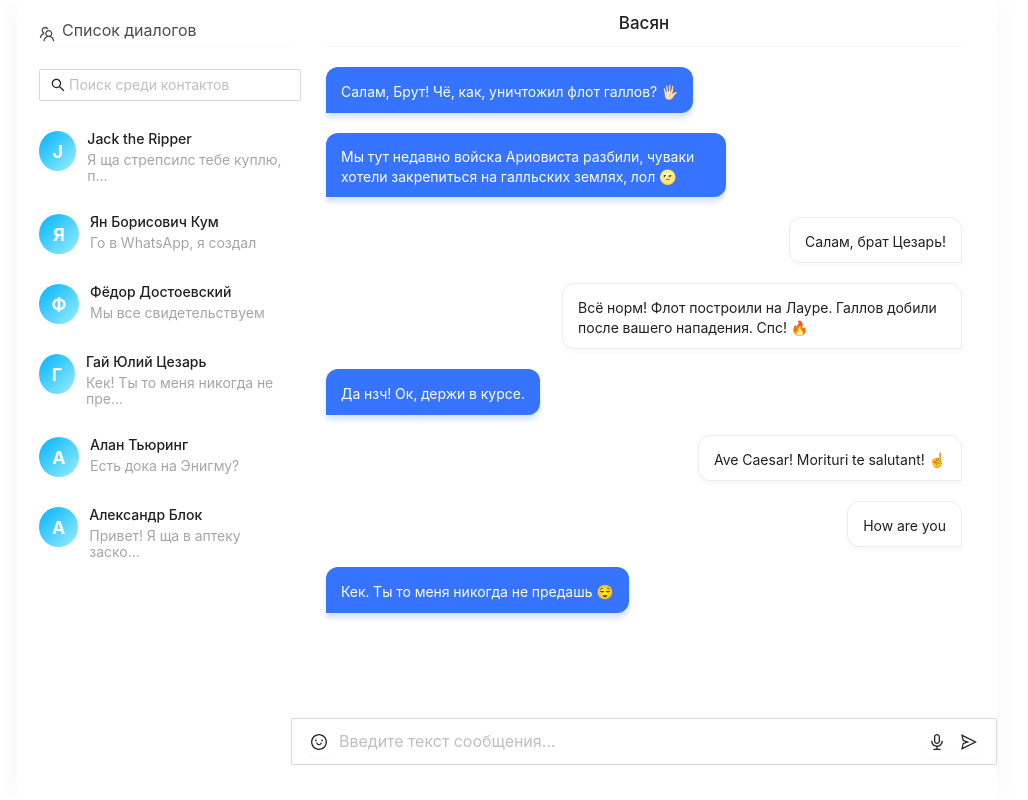
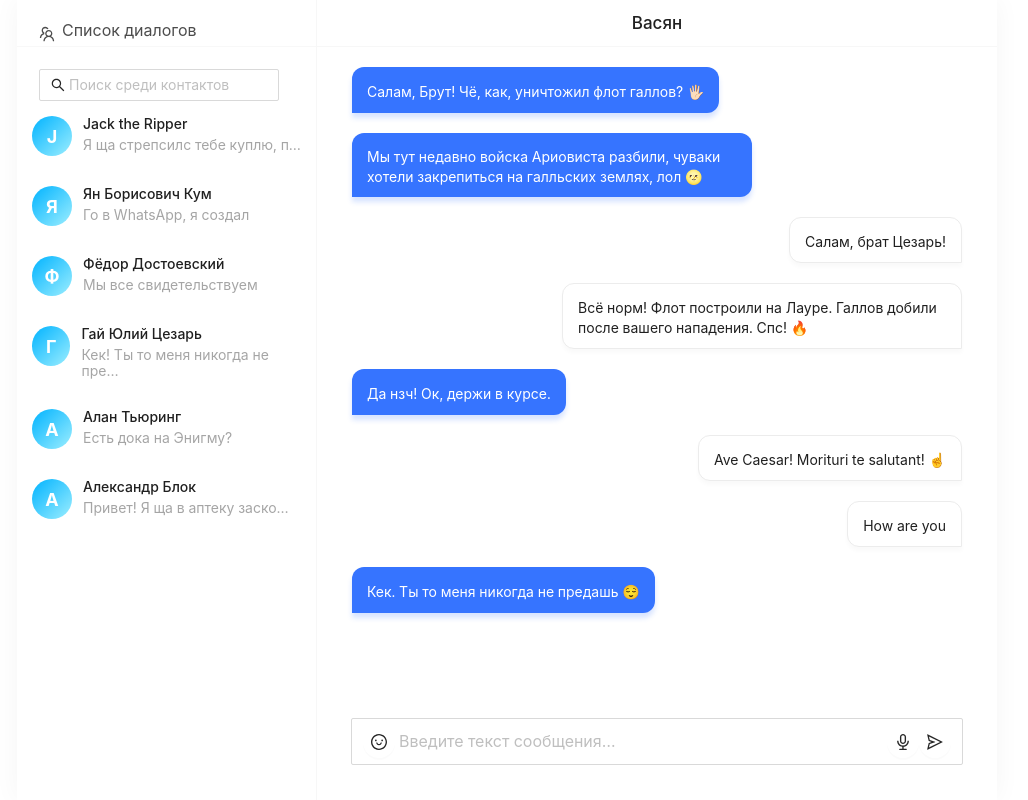
Before and after one commit to 1used23/socket-chat, a React app: page /#/im in a window 1280 px wide. Shown: the whole page, without its empty margins (133-1161 px from the left). Built offline with nearby package versions, Linux system fonts and the light colour scheme.

Commit message:
some fixes in css

```diff
--- a/src/components/Dialog/Dialog.scss
+++ b/src/components/Dialog/Dialog.scss
@@ -1,5 +1,5 @@
 .dialog {
-  padding: 15px 35px 0 35px;
+  padding: 15px 0px 0 0px;
   height: 100%;
   position: relative;
   width: 75%;
--- a/src/components/DialogsList/DialogsList.scss
+++ b/src/components/DialogsList/DialogsList.scss
@@ -1,10 +1,9 @@
 .dialogs-list {
   width: 25%;
-  min-width: 274px;
-  padding-left: 22px;
-
+  min-width: 300px;
+  border-right: 1px solid #F7F7F7;
   &__search {
-    padding: 22px 22px 0 0 !important;
+    padding: 22px 22px 0 22px !important;
     width: 284px;
   }
   &__title {
@@ -13,7 +12,7 @@
     color: #202020;
     mix-blend-mode: normal;
     opacity: 0.8;
-    padding: 22px 17px 0px 0px;
+    padding: 22px 17px 0px 22px;
     border-bottom: 1px solid #f7f7f7;
     display: flex;
     &-text {
@@ -24,8 +23,12 @@
   }
 }
 .dialog-element {
+  cursor: pointer;
   display: flex;
-  margin-top: 30px;
+  padding: 15px;
+  &:hover {
+    background: #f3f7ff;
+  }
   &__name {
     font-weight: 500;
     font-size: 14px;
--- a/src/components/Message/Message.scss
+++ b/src/components/Message/Message.scss
@@ -9,6 +9,7 @@
   line-height: 20px;
   margin-top: 20px;
   &-to-me {
+    padding: 0px 35px 0 35px;
     display: flex;
     justify-content: flex-start;
     &__content {
@@ -23,6 +24,7 @@
     }
   }
   &-from-me {
+    padding: 0px 35px 0 35px;
     display: flex;
     justify-content: flex-end;
     &__content {
--- a/src/components/MessageInput/MessageInput.scss
+++ b/src/components/MessageInput/MessageInput.scss
@@ -5,7 +5,7 @@
 .dialog__message-input {
   position: absolute;
   bottom: 35px;
-  width: 100%;
+  width: 90%;
   left: 50%;
   transform: translate(-50%, 0);
 }
```
